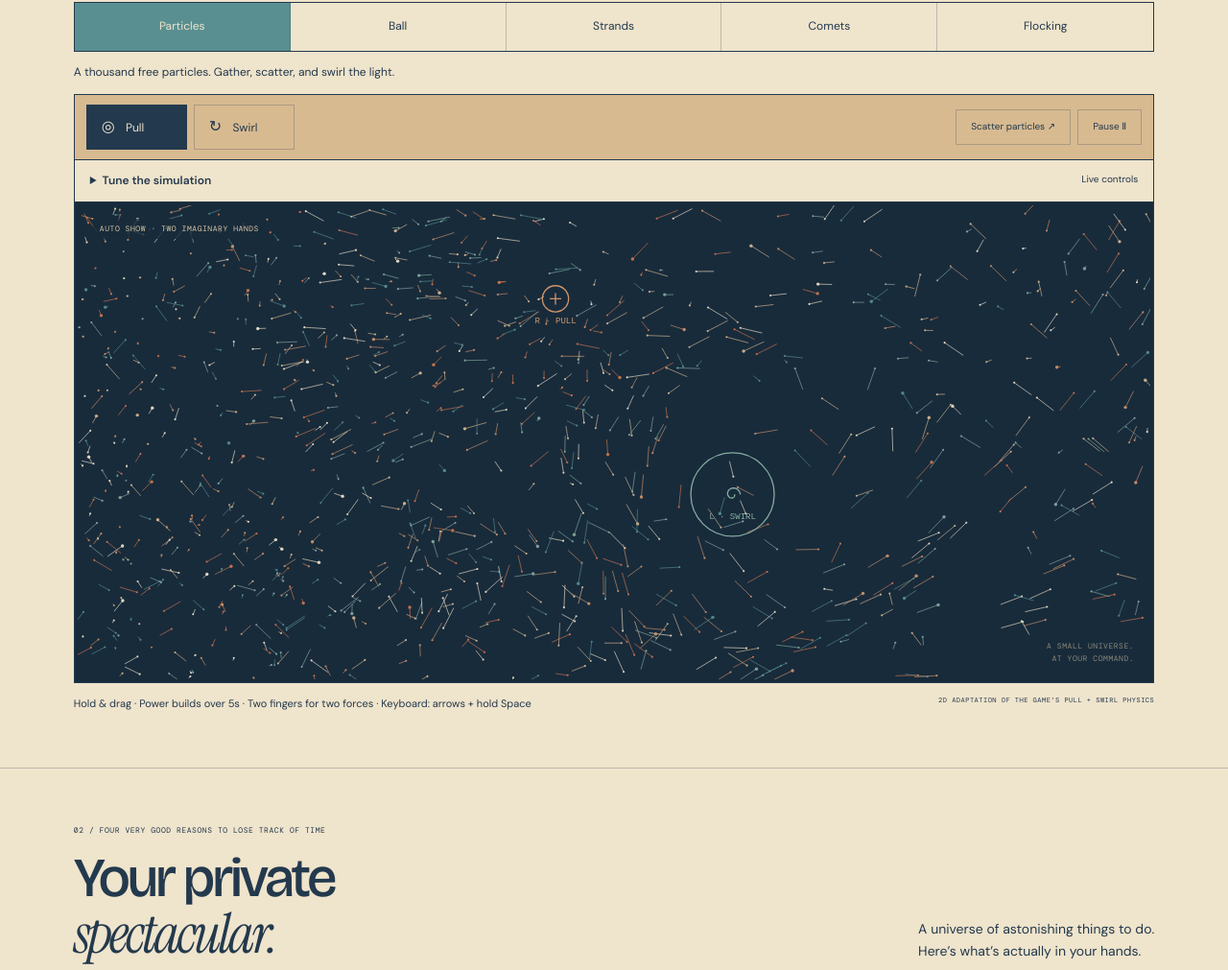
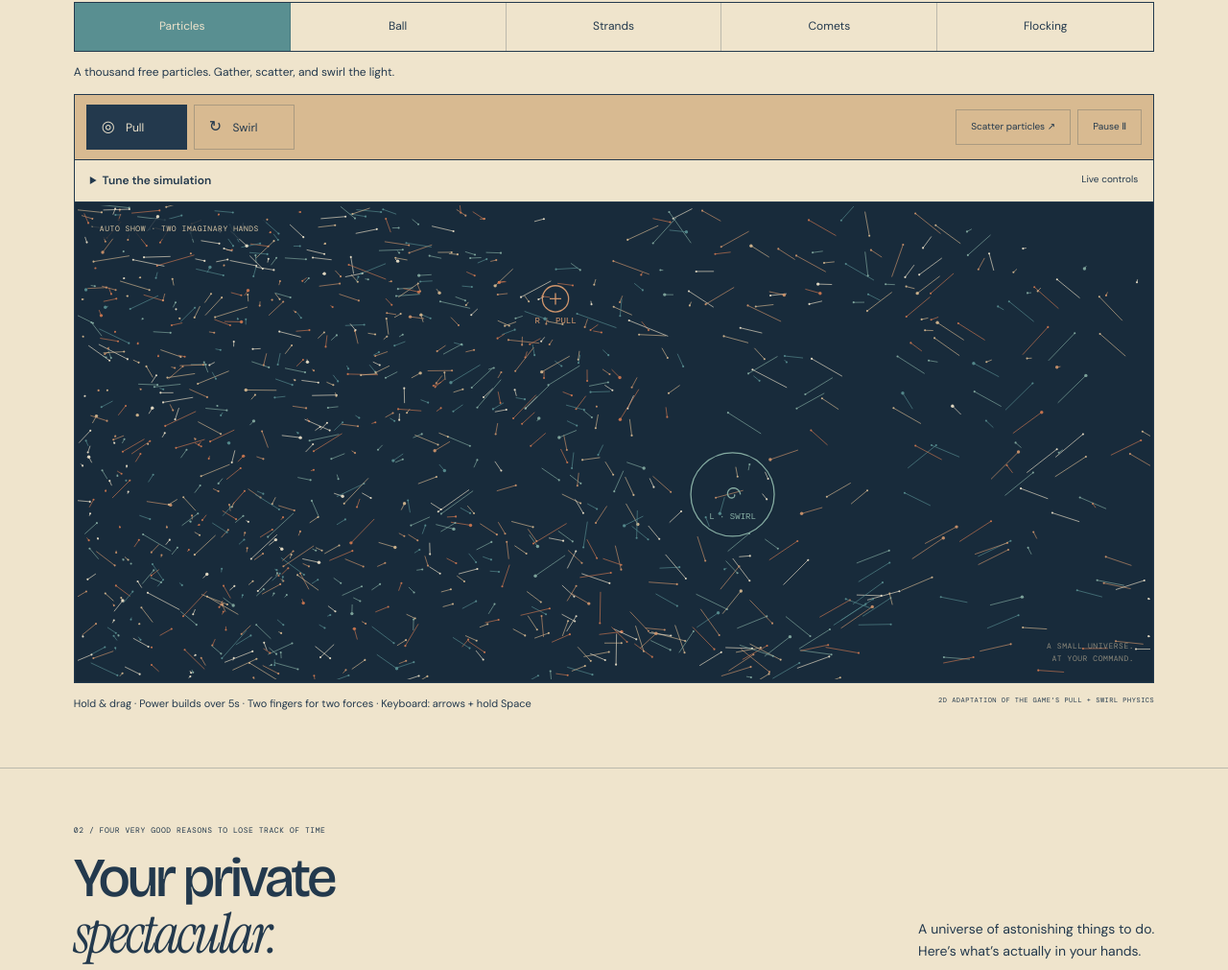
Before and after one commit to dlobser/magicfingersxr, a website: page psychedelic/index.html in a window 1280 px wide. Shown: the part 902-1913 px from the top of the page at 96% size. Drawn offline with nearby package versions, Linux system fonts and the light colour scheme.

Commit message:
Preserve particle overshoot with higher speed cap and adjustable mass

```diff
--- a/psychedelic/index.html
+++ b/psychedelic/index.html
@@ -4,7 +4,7 @@
 <title>Magic Fingers — Magic at your fingertips.</title>
 <meta name="description" content="Create extraordinary light shows with your hands. Magic Fingers is a VR and mixed-reality playground of particles, music, and mesmerizing motion.">
 <meta property="og:title" content="Magic Fingers — Magic at your fingertips."><meta property="og:description" content="A spectacular light show. A few delicate gestures. All yours."><meta property="og:image" content="https://magicfingersxr.com/psychedelic/assets/magic-fingers-ribbon.png">
-<link rel="icon" href="assets/hands-mark.svg" type="image/svg+xml"><link rel="stylesheet" href="styles.css?v=20261102e"><script src="media.js?v=20261101" defer></script><script src="script.js?v=20261102e" type="module"></script>
+<link rel="icon" href="assets/hands-mark.svg" type="image/svg+xml"><link rel="stylesheet" href="styles.css?v=20261102f"><script src="media.js?v=20261101" defer></script><script src="script.js?v=20261102f" type="module"></script>
 </head><body>
 <a class="skip" href="#play">Skip to the interactive demo</a>
 <header class="masthead"><a class="wordmark" href="#" aria-label="Magic Fingers home"><img src="assets/hands-mark.svg" alt="" width="38" height="38"> MAGIC FINGERS</a><nav aria-label="Main"><a href="#play">Try the magic</a><a href="#features">The experience</a><a href="#gestures">Learn the gestures</a></nav><a class="nav-contact" href="mailto:info@light.clinic">Say hello ↗</a></header>
@@ -16,7 +16,7 @@
 <div class="mode-picker" role="group" aria-label="Choose particle mode"><button data-mode="particles" aria-pressed="true">Particles</button><button data-mode="ball" aria-pressed="false">Ball</button><button data-mode="strands" aria-pressed="false">Strands</button><button data-mode="comets" aria-pressed="false">Comets</button><button data-mode="flocking" aria-pressed="false">Flocking</button></div>
 <p id="mode-description" aria-live="polite">A thousand free particles. Gather, scatter, and swirl the light.</p>
 <div class="sim-toolbar"><div class="force-picker" role="group" aria-label="Choose your force"><button data-force="pull" aria-pressed="true"><span aria-hidden="true">◎</span> Pull</button><button data-force="swirl" aria-pressed="false"><span aria-hidden="true">↻</span> Swirl</button></div><div class="sim-actions"><button id="reset-sim">Scatter particles ↗</button><button id="pause-sim" aria-pressed="false">Pause Ⅱ</button></div></div>
-<details id="sim-tuning"><summary>Tune the simulation <span>Live controls</span></summary><div class="tuning-body"><p>Changes apply immediately. Count restarts the current mode; other sliders keep the motion going. Ball and comet controls apply to their named modes.</p><div id="tuning-grid"></div><div class="tuning-footer"><label class="count-control" for="tune-count"><span>Count · <b id="tuning-mode">particles</b><output id="value-count" for="tune-count">1000</output></span><input id="tune-count" type="range" min="20" max="2000" step="20" value="1000"></label><label class="idle-control"><input id="tune-idle" type="checkbox" checked> Automatic controllers</label><button id="reset-tuning" type="button">Reset all defaults</button></div></div></details>
+<details id="sim-tuning"><summary>Tune the simulation <span>Live controls</span></summary><div class="tuning-body"><p>Changes apply immediately. Count restarts the current mode; other sliders keep the motion going. Higher mass reduces tool acceleration. The speed limit can remove energy even at zero damping. Ball and comet controls apply to their named modes.</p><div id="tuning-grid"></div><div class="tuning-footer"><label class="count-control" for="tune-count"><span>Count · <b id="tuning-mode">particles</b><output id="value-count" for="tune-count">1000</output></span><input id="tune-count" type="range" min="20" max="2000" step="20" value="1000"></label><label class="idle-control"><input id="tune-idle" type="checkbox" checked> Automatic controllers</label><button id="reset-tuning" type="button">Reset all defaults</button></div></div></details>
 <div class="sim-stage"><canvas id="particle-canvas" tabindex="0" aria-label="Interactive particle playground. Choose Pull or Swirl, then hold and drag. With a keyboard, use arrow keys to move and hold Space to cast." aria-describedby="sim-help"></canvas><span id="sim-status" class="mono">AUTO SHOW · TWO IMAGINARY HANDS</span><span class="sim-watermark mono">A SMALL UNIVERSE.<br>AT YOUR COMMAND.</span></div>
 <div class="sim-caption"><p id="sim-help">Hold & drag · Power builds over 5 seconds · Two fingers for two forces · Keyboard: arrows + hold Space</p><span class="mono">2D ADAPTATION OF THE GAME’S PULL + SWIRL PHYSICS</span></div></section>
 <section class="section features" id="features"><div class="section-heading"><div><p class="eyebrow mono">02 / FOUR VERY GOOD REASONS TO LOSE TRACK OF TIME</p><h2>Your private<br><em>spectacular.</em></h2></div><p>A universe of astonishing things to do.<br>Here’s what’s actually in your hands.</p></div>
--- a/psychedelic/physics.js
+++ b/psychedelic/physics.js
@@ -1,6 +1,6 @@
 // Browser-sized 2D adaptations of Bodies, Strands and Boids.compute.
 export const clamp=(v,a,b)=>Math.max(a,Math.min(b,v));
-export const DEFAULT_SETTINGS={startForce:.8,maxForce:24,rampTime:5,reach:1,gravity:.002,damping:1,maxSpeed:3.5,bounce:.35,trailLength:50,idle:true};
+export const DEFAULT_SETTINGS={startForce:.8,maxForce:24,rampTime:5,reach:1,gravity:.002,damping:1,mass:1,maxSpeed:12,bounce:.35,trailLength:50,idle:true};
 export const forceRamp=(seconds,settings=DEFAULT_SETTINGS)=>settings.startForce+(settings.maxForce-settings.startForce)*clamp(settings.rampTime===0?1:seconds/settings.rampTime,0,1);
 export function forceAt(x,y,f){
   const dx=f.x-x,dy=f.y-y,d=Math.hypot(dx,dy);
@@ -32,7 +32,7 @@
     {x:this.width*(.62+.25*Math.cos(t*.47)),y:this.height*(.5+.3*Math.sin(t*.53+2)),type:'pull',spin:1,strength:forceRamp((t+4.5)%9,this.settings)*.6,label:'R · PULL'}];}
   step(dt,forces=this.controllers()){
     dt=clamp(dt,0,1/60);this.time+=dt;
-    const ps=this.particles,acc=ps.map(p=>{let ax=0,ay=0;for(const f of forces){const a=forceAt(f.x+(p.x-f.x)/this.settings.reach,f.y+(p.y-f.y)/this.settings.reach,this.mode==='ball'?{...f,body:true}:f);ax+=a.ax;ay+=a.ay;}return {ax,ay};});
+    const ps=this.particles,acc=ps.map(p=>{let ax=0,ay=0;for(const f of forces){const a=forceAt(f.x+(p.x-f.x)/this.settings.reach,f.y+(p.y-f.y)/this.settings.reach,this.mode==='ball'?{...f,body:true}:f);ax+=a.ax/this.settings.mass;ay+=a.ay/this.settings.mass;}return {ax,ay};});
     // Equal/opposite softened gravity and contact repulsion, like the game's spheres.
     if(this.mode==='ball')for(let i=0;i<ps.length;i++)for(let j=i+1;j<ps.length;j++){
       const a=ps[i],b=ps[j],dx=b.x-a.x,dy=b.y-a.y,d=Math.max(.001,Math.hypot(dx,dy)),rest=a.r+b.r;
--- a/psychedelic/script.js
+++ b/psychedelic/script.js
@@ -1,4 +1,4 @@
-import {ParticleWorld,clamp,forceRamp,DEFAULT_SETTINGS} from './physics.js?v=20261102e';
+import {ParticleWorld,clamp,forceRamp,DEFAULT_SETTINGS} from './physics.js?v=20261102f';
 const reduced=matchMedia('(prefers-reduced-motion: reduce)');
 document.querySelector('#year').textContent=new Date().getFullYear();
 const canvas=document.querySelector('#particle-canvas'),ctx=canvas.getContext('2d');
@@ -39,7 +39,8 @@
  ['startForce','Starting force',0,10,.1],['maxForce','Maximum force',0,60,1],
  ['rampTime','Ramp time (seconds)',0,12,.5],['reach','Force reach',.2,3,.1],
  ['gravity','Ball attraction',0,.01,.0001],['damping','Motion damping',0,5,.1],
- ['maxSpeed','Maximum speed',.2,8,.1],['bounce','Ball bounce',0,1,.05],
+ ['mass','Particle mass (tool response)',.25,10,.25],
+ ['maxSpeed','Maximum speed',.5,30,.5],['bounce','Ball bounce',0,1,.05],
  ['trailLength','Comet tail length',5,150,5]
 ];
 const tuningGrid=document.querySelector('#tuning-grid');
```
Also changed, not shown: psychedelic/physics.test.mjs (+10 -0 lines), psychedelic/README.md.
